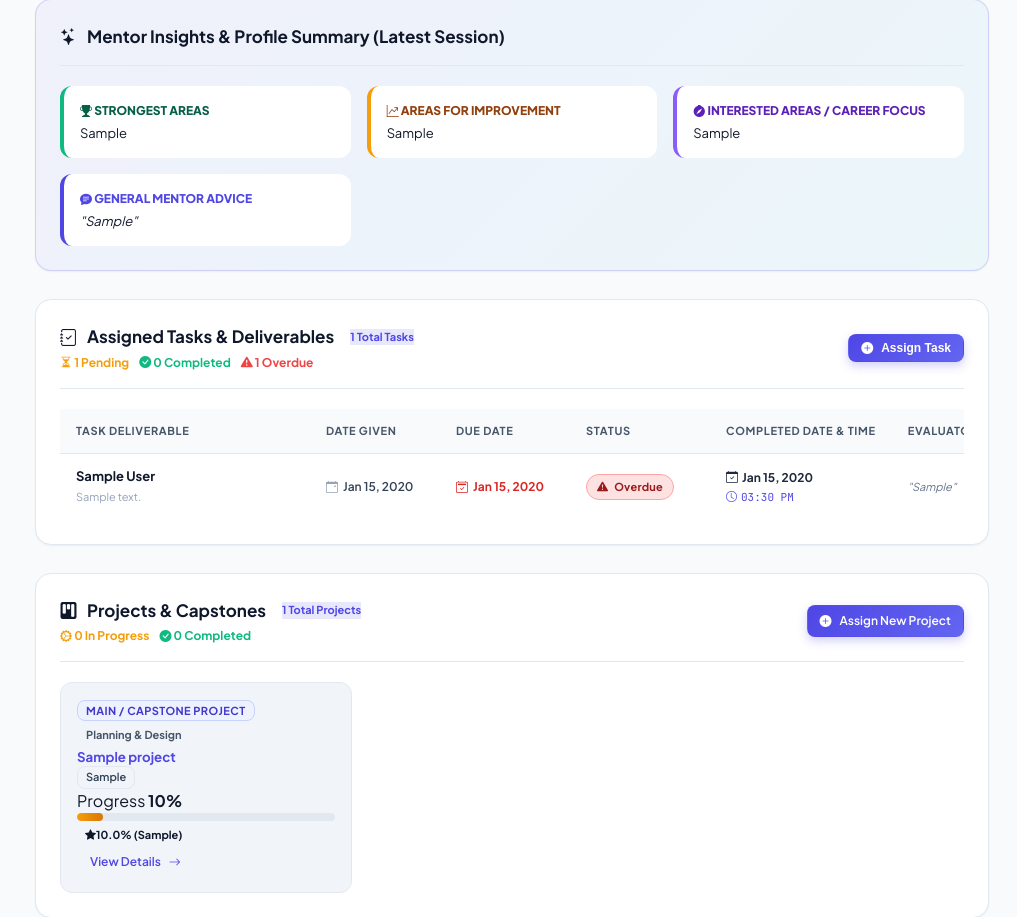
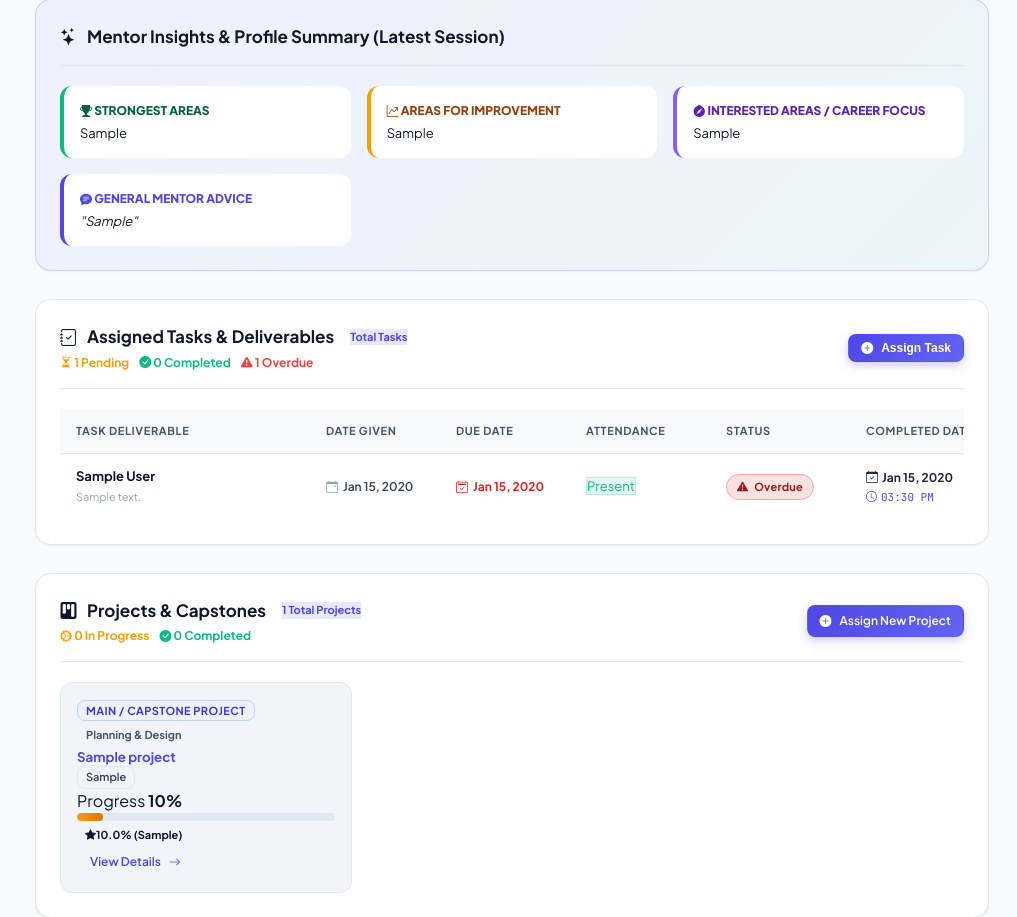
Before and after one commit to Zalzameen21/cognievaluator, a Django app: page /students/1/ in a window 1280 px wide. Shown: the part 1298-2215 px from the top of the page, without its empty margins (263-1280 px from the left). Run offline with Django 5.2, Linux system fonts and the light colour scheme; a user stored in the database is signed in; tables that the repository leaves empty hold one stand-in row (values such as "Sample post").

Commit message:
Add attendance status column to student tasks table

```diff
--- a/evaluator_app/templates/evaluator_app/students/student_detail.html
+++ b/evaluator_app/templates/evaluator_app/students/student_detail.html
@@ -346,6 +346,7 @@
                     <th style="min-width: 250px;">Task Deliverable</th>
                     <th style="min-width: 130px;">Date Given</th>
                     <th style="min-width: 130px;">Due Date</th>
+                    <th style="min-width: 140px;">Attendance</th>
                     <th style="min-width: 140px;">Status</th>
                     <th style="min-width: 160px;">Completed Date & Time</th>
                     <th style="min-width: 180px;">Evaluator Remarks</th>
@@ -377,6 +378,22 @@
                             </span>
                         {% else %}
                             <span style="color: var(--text-dim); font-size: 11px;">—</span>
+                        {% endif %}
+                    </td>
+
+                    <td>
+                        {% if task.attendance_status == 'UPCOMING' %}
+                            <span class="badge" style="background: rgba(59, 130, 246, 0.1); color: var(--info); border: 1px solid rgba(59, 130, 246, 0.2);">Upcoming</span>
+                        {% elif task.attendance_status == 'PRESENT' %}
+                            <span class="badge" style="background: rgba(16, 185, 129, 0.1); color: var(--success); border: 1px solid rgba(16, 185, 129, 0.2);">Present</span>
+                        {% elif task.attendance_status == 'LATE' %}
+                            <span class="badge" style="background: rgba(245, 158, 11, 0.1); color: var(--warning); border: 1px solid rgba(245, 158, 11, 0.2);">Late</span>
+                        {% elif task.attendance_status == 'ABSENT' %}
+                            <span class="badge" style="background: rgba(239, 68, 68, 0.1); color: var(--danger); border: 1px solid rgba(239, 68, 68, 0.2);">Absent</span>
+                        {% elif task.attendance_status == 'EXCUSED' %}
+                            <span class="badge" style="background: rgba(139, 92, 246, 0.1); color: #8b5cf6; border: 1px solid rgba(139, 92, 246, 0.2);">Excused</span>
+                        {% else %}
+                            <span style="color: var(--text-dim); font-size: 11px;">Not Marked</span>
                         {% endif %}
                     </td>
 
--- a/evaluator_app/views.py
+++ b/evaluator_app/views.py
@@ -596,11 +596,26 @@
     ]
 
     # Student tasks
-    student_tasks = student.tasks.all().select_related('assigned_by')
-    tasks_pending_count = student_tasks.filter(status='PENDING').count()
-    tasks_completed_count = student_tasks.filter(status__in=['COMPLETED', 'LATE']).count()
-    tasks_late_count = student_tasks.filter(status='LATE').count()
-    tasks_overdue_count = student_tasks.filter(status='PENDING', due_date__lt=timezone.now().date()).count()
+    student_tasks_qs = student.tasks.all().select_related('assigned_by')
+    tasks_pending_count = student_tasks_qs.filter(status='PENDING').count()
+    tasks_completed_count = student_tasks_qs.filter(status__in=['COMPLETED', 'LATE']).count()
+    tasks_late_count = student_tasks_qs.filter(status='LATE').count()
+    tasks_overdue_count = student_tasks_qs.filter(status='PENDING', due_date__lt=timezone.now().date()).count()
+
+    student_tasks = list(student_tasks_qs)
+    task_dates = [t.assigned_date for t in student_tasks if t.assigned_date]
+    attendances = Attendance.objects.filter(student=student, date__in=task_dates)
+    attendance_map = {att.date: att.status for att in attendances}
+
+    today = timezone.now().date()
+    for task in student_tasks:
+        if task.assigned_date:
+            if task.assigned_date > today:
+                task.attendance_status = 'UPCOMING'
+            else:
+                task.attendance_status = attendance_map.get(task.assigned_date, 'NOT MARKED')
+        else:
+            task.attendance_status = 'N/A'
 
     # Student projects
     student_projects = student.projects.all().prefetch_related('students', 'batch').order_by('-updated_at')
```
